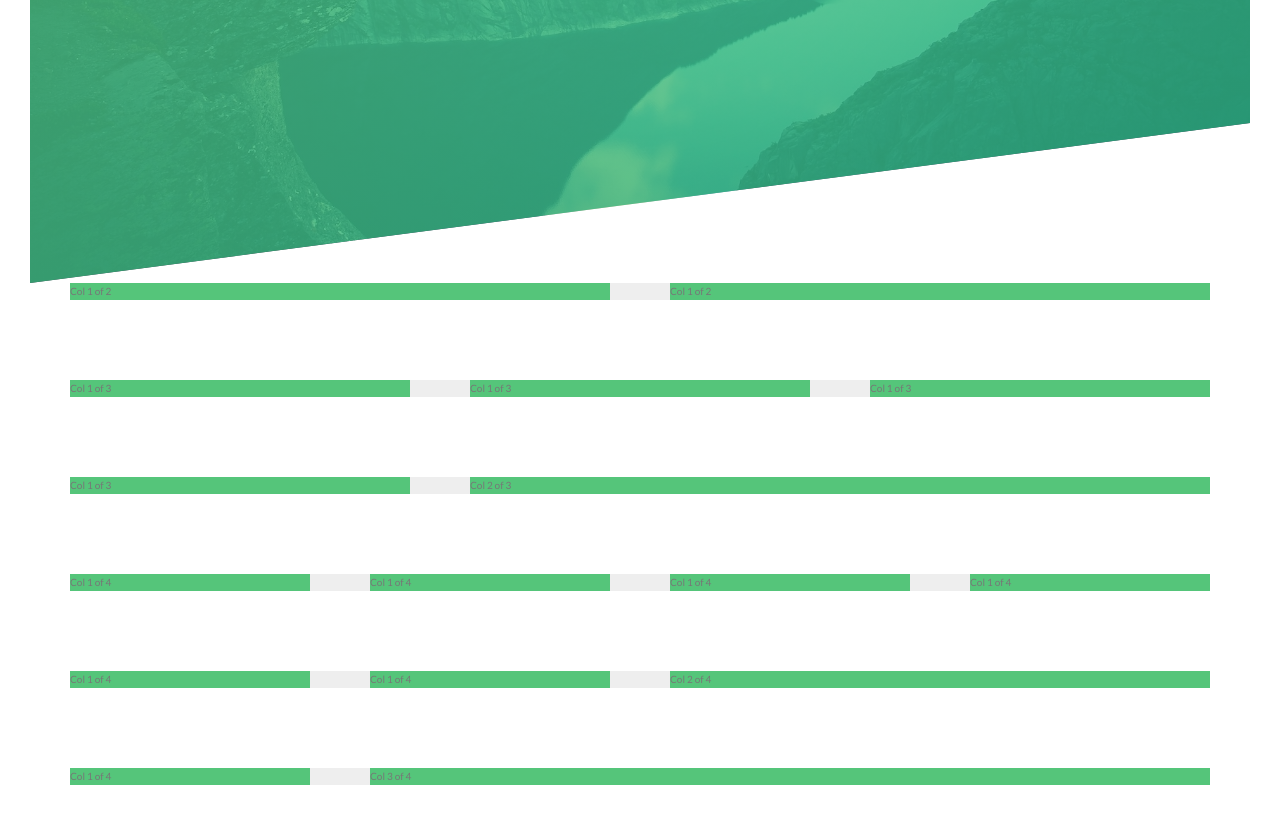
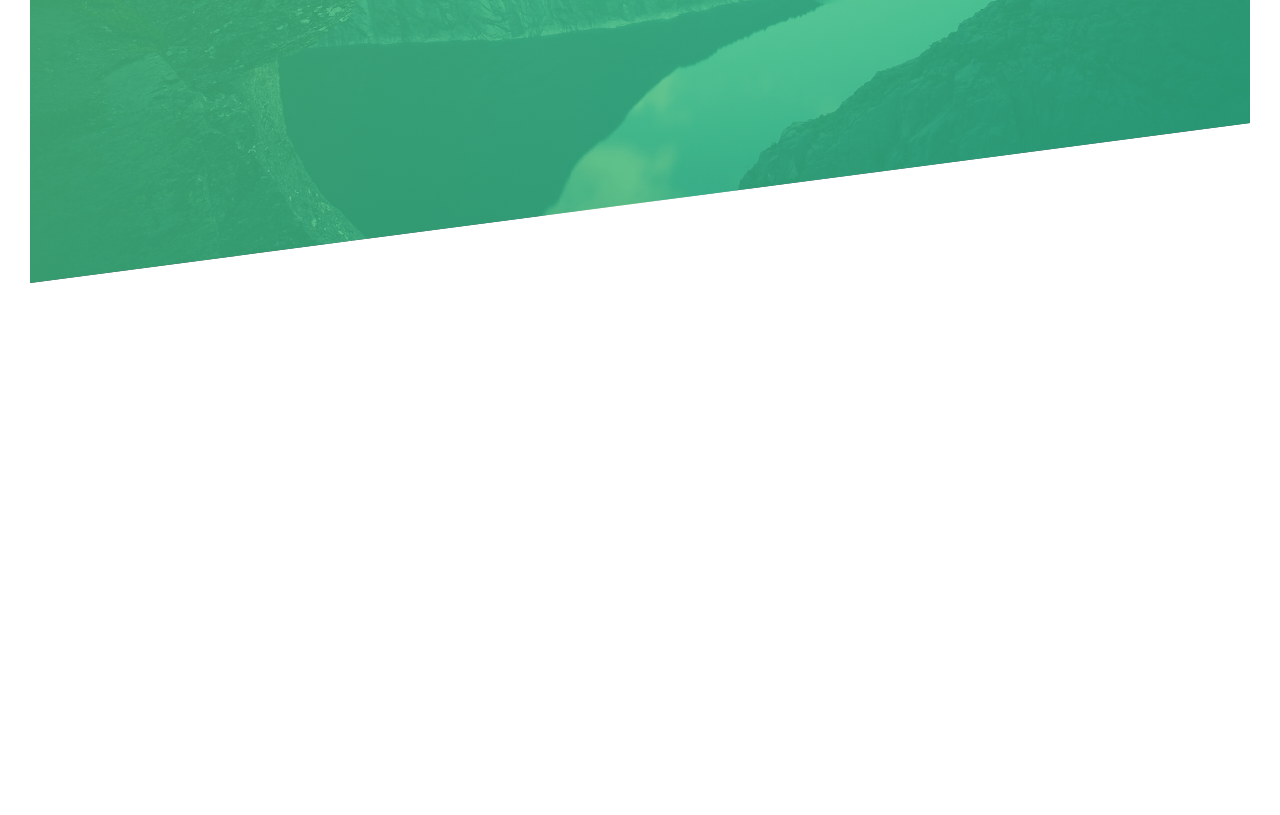
Before and after one commit to jariast/css, a website: page Natours/starter/index.html in a window 1280 px wide. Shown: the part 507-1322 px from the top of the page. After the commit the page ends 820 px from the top, so only its background shows below. Drawn offline with Linux system fonts and the light colour scheme.

Commit message:
Hiding grid placeholder

```diff
--- a/Natours/starter/index.html
+++ b/Natours/starter/index.html
@@ -29,7 +29,7 @@
       </div>
     </header>
 
-    <section id="grid" class="grid-test">
+    <!-- <section id="grid" class="grid-test">
       <div class="row">
         <div class="col-1-of-2">Col 1 of 2</div>
         <div class="col-1-of-2">Col 1 of 2</div>
@@ -58,6 +58,6 @@
         <div class="col-1-of-4">Col 1 of 4</div>
         <div class="col-3-of-4">Col 3 of 4</div>
       </div>
-    </section>
+    </section> -->
   </body>
 </html>
```
